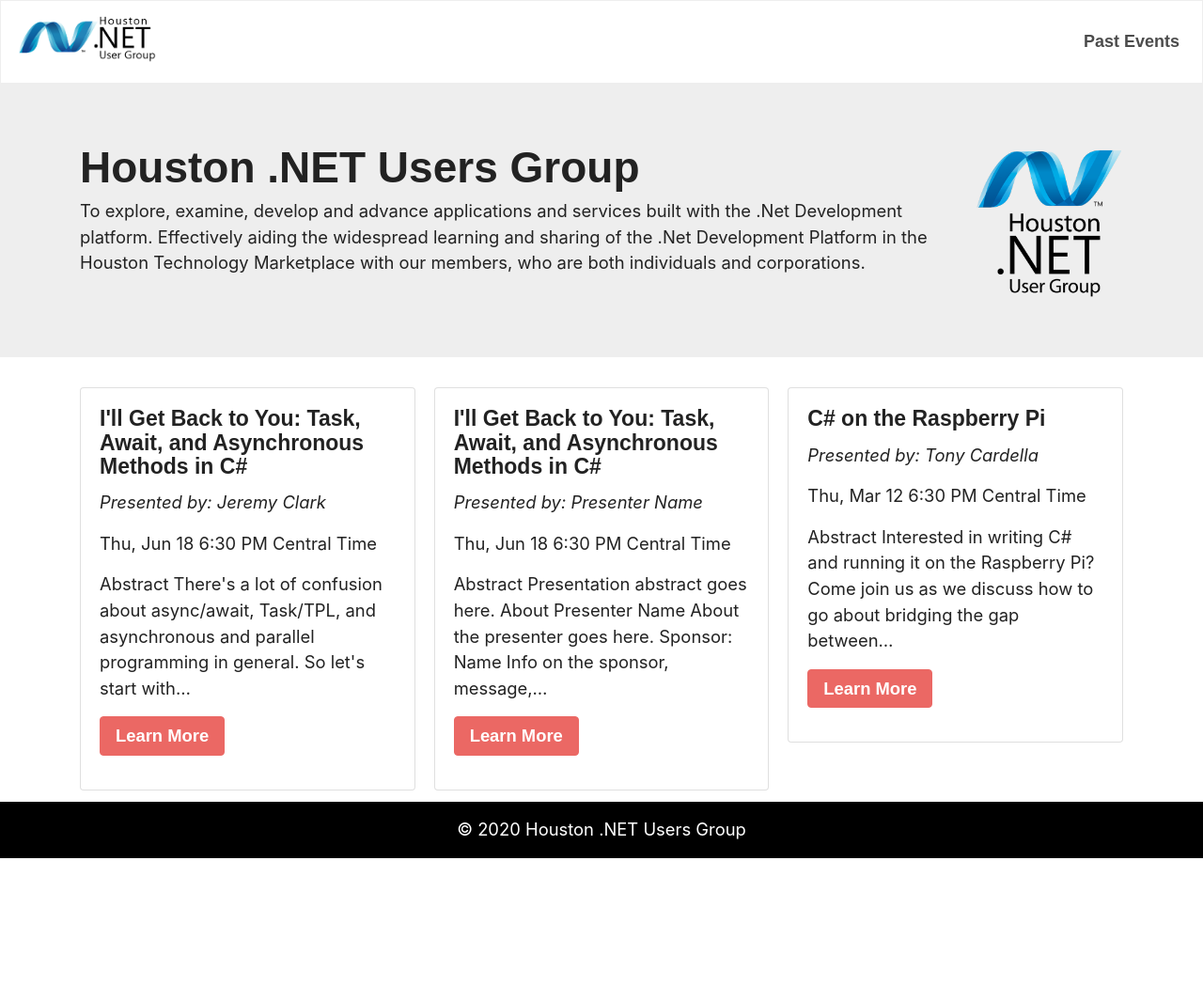
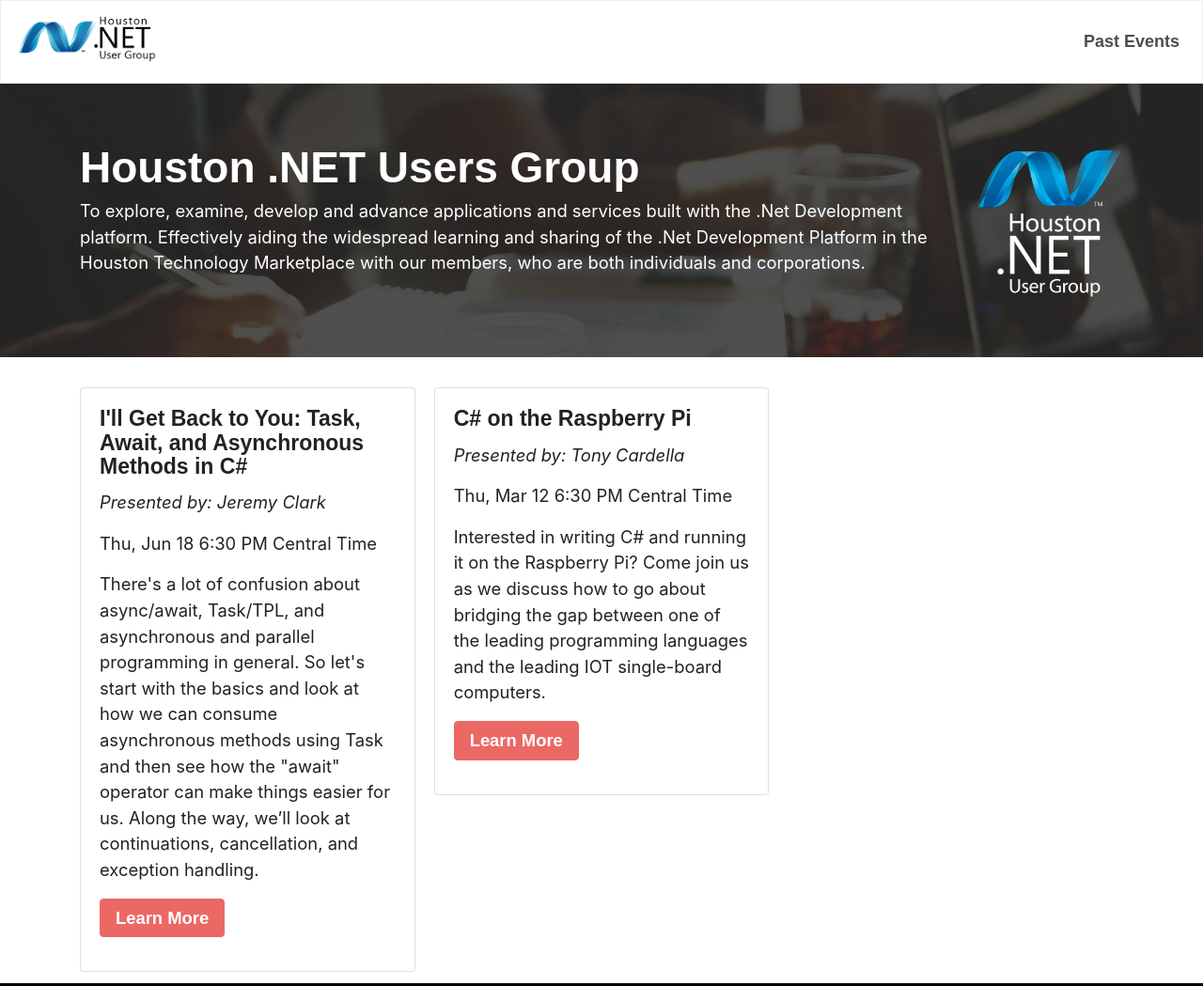
Before and after one commit to garoyeri/hdnug-site, a Gatsby site: page / in a window 1280 px wide. Shown: the top 1049 px of the page at 94% size. Before the commit the page ends 913 px from the top, so only its background shows below. Built offline with nearby package versions, Linux system fonts and the light colour scheme; Gatsby itself is replaced by a stand-in of ours; a web font is replaced by a local one.

Commit message:
Setup background image for jumbotron

```diff
--- a/src/pages/index.js
+++ b/src/pages/index.js
@@ -10,17 +10,24 @@
 const IndexPage = ({ data }) => (
   <Layout pageInfo={{ pageName: "index" }}>
     <SEO title="Home" keywords={[`gatsby`, `react`, `bootstrap`]} />
-    <Jumbotron fluid>
+    <section>
+      <Jumbotron
+        className="text-white"
+        fluid
+        style={{
+          background: `linear-gradient(to bottom, rgba(35,35,35,0.8) 0%,rgba(35,35,35,0.8) 100%), url(${data.headingBackground.childImageSharp.fluid.src})`,
+        }}
+      >
         <Container>
           <Row>
             <Col xs={12} md={8} lg={10}>
               <h1>Houston .NET Users Group</h1>
               <p>
-              To explore, examine, develop and advance applications and services
-              built with the .Net Development platform. Effectively aiding the
-              widespread learning and sharing of the .Net Development Platform
-              in the Houston Technology Marketplace with our members, who are
-              both individuals and corporations.
+                To explore, examine, develop and advance applications and
+                services built with the .Net Development platform. Effectively
+                aiding the widespread learning and sharing of the .Net
+                Development Platform in the Houston Technology Marketplace with
+                our members, who are both individuals and corporations.
               </p>
             </Col>
             <Col md={4} lg={2} className="d-none d-md-block">
@@ -29,6 +36,8 @@
           </Row>
         </Container>
       </Jumbotron>
+    </section>
+    <section>
       <Container>
         <Row>
           <Col>
@@ -38,7 +47,7 @@
                   <EventCard
                     key={node.id}
                     title={node.frontmatter.title}
-                  text={node.excerpt}
+                    text={node.frontmatter.excerpt || node.excerpt}
                     target={node.fields.slug}
                     date={node.frontmatter.date}
                     time={node.frontmatter.time}
@@ -50,20 +59,31 @@
           </Col>
         </Row>
       </Container>
+    </section>
   </Layout>
 )
 
 export const pageQuery = graphql`
   query {
-    logo: file(relativePath: { eq: "hdnug-logo-black-text.png" }) {
+    logo: file(relativePath: { eq: "hdnug-logo-white-text.png" }) {
       childImageSharp {
         fluid(maxWidth: 600) {
           ...GatsbyImageSharpFluid
         }
       }
     }
+    headingBackground: file(relativePath: { eq: "startup-593341_1920.jpg" }) {
+      childImageSharp {
+        fluid(maxWidth: 1920) {
+          ...GatsbyImageSharpFluid
+        }
+      }
+    }
     events: allMarkdownRemark(
-      filter: { fields: { collection: { eq: "events" } } }
+      filter: {
+        fields: { collection: { eq: "events" } }
+        frontmatter: { hidden: { ne: true } }
+      }
       sort: { fields: frontmatter___date, order: DESC }
       limit: 6
     ) {
@@ -76,6 +96,7 @@
           frontmatter {
             date(formatString: "ddd, MMM D")
             title
+            excerpt
             time
             presenters {
               name
```
Also changed, not shown: src/images/startup-593341_1920.jpg (added). Lines whose indentation alone changed are shown as unchanged.
